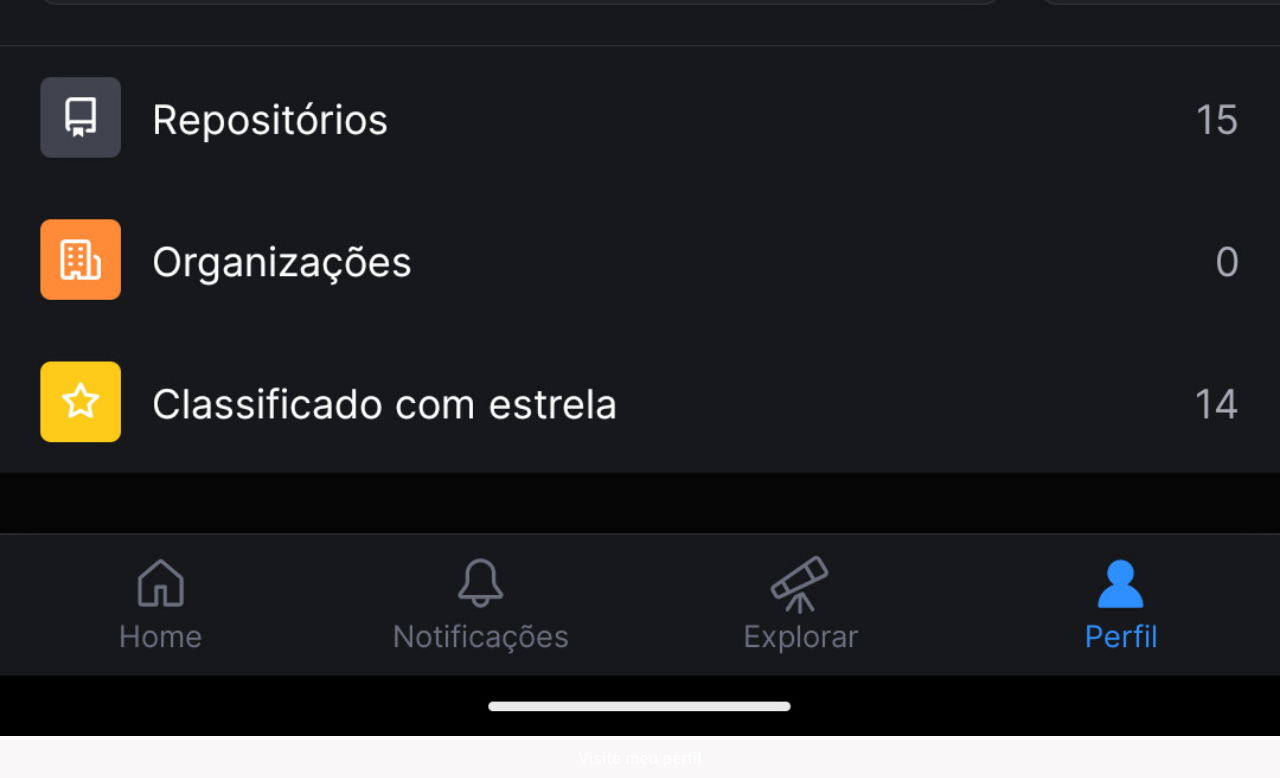
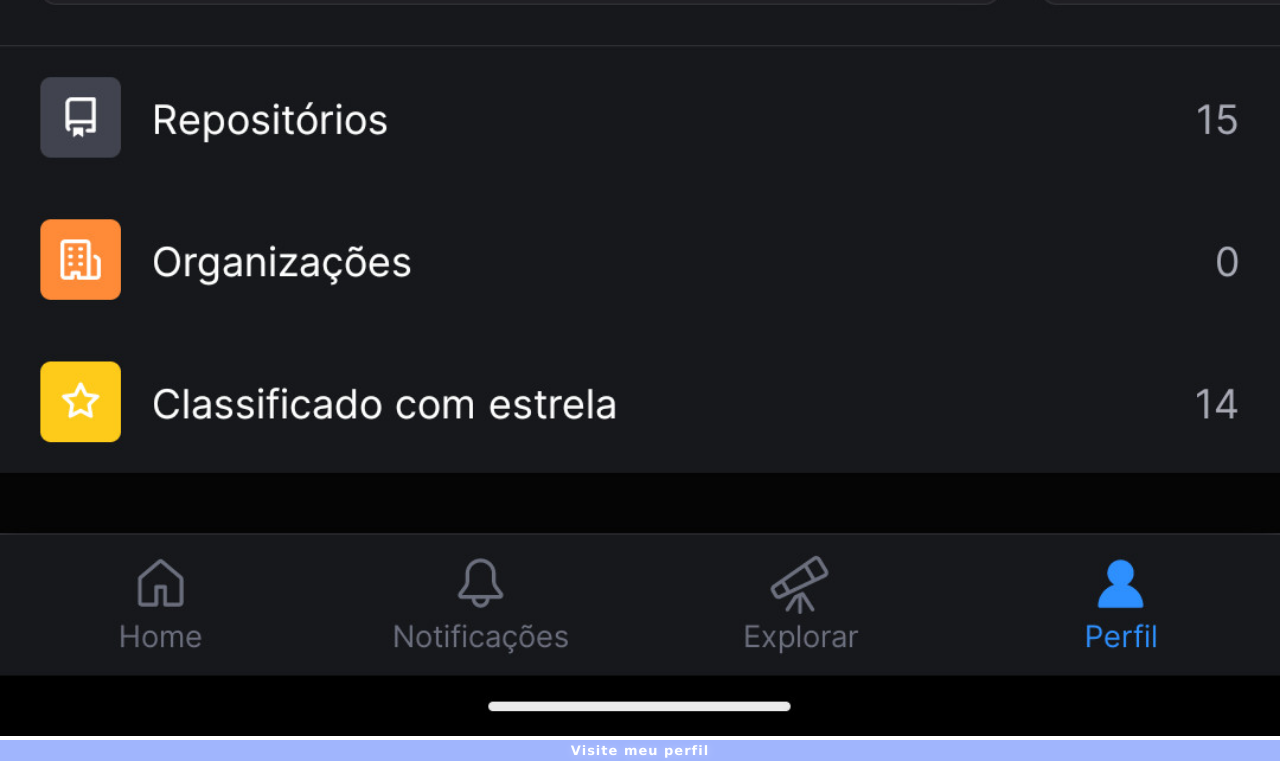
Before and after one commit to guihard1/desafio-social, a plain HTML site: page github.html in a window 1280 px wide. Shown: the part 2983-3761 px from the top of the page. Drawn offline with Linux system fonts and the light colour scheme.

Commit message:
Algumas mudanças no botão

```diff
--- a/stylesocial.css
+++ b/stylesocial.css
@@ -17,13 +17,16 @@ img {
 
 a {
     display: block;
-    padding: 10px;
+    padding: 3px;
+    font-family: 'Lucida Sans', 'Lucida Sans Regular', 'Lucida Grande', 'Lucida Sans Unicode', Geneva, Verdana, sans-serif;
+    font-size: 13px;
     text-align: center;
     font-weight: bold;
     text-decoration: none;
     color: rgb(255, 255, 255);
-    background-color: rgba(238, 231, 231, 0.356);
+    background-color: rgba(60, 104, 250, 0.486);
     text-shadow: 1px 1px 10px rgba(255, 255, 255, 0.336);
+    letter-spacing: 1px;
 }
 
 a:hover {
```
